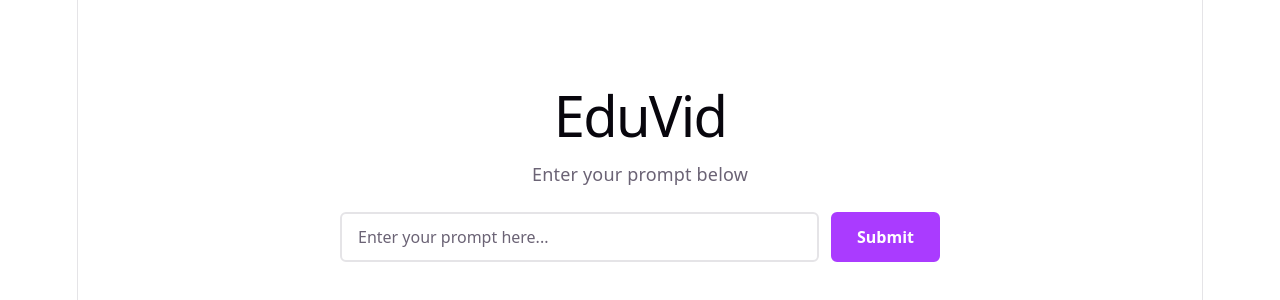
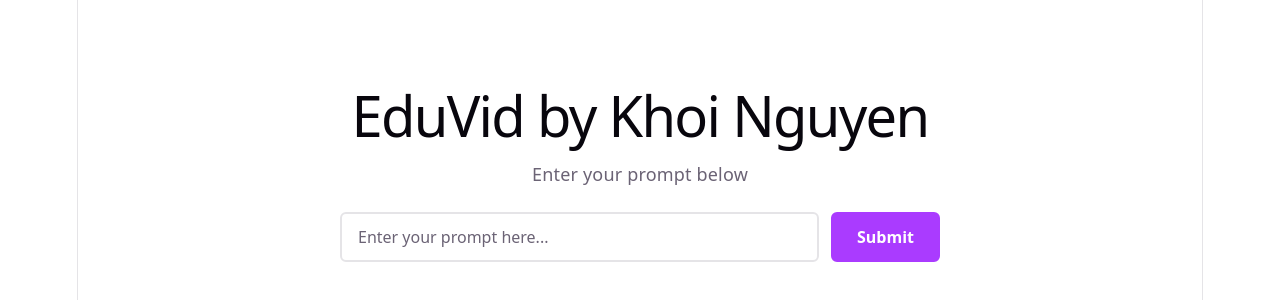
Before and after one commit to davidmorrison-08-30/EduVid-Frontend, a React (Vite) app: page / in a window 1280 px wide. Shown: the part 234-534 px from the top of the page. Built offline with nearby package versions, Linux system fonts and the light colour scheme; no server answers; what aws-amplify would draw is missing.

Commit message:
feat: change header

```diff
--- a/src/App.tsx
+++ b/src/App.tsx
@@ -133,7 +133,7 @@ function App() {
     <>
       <section id="center">
         <div>
-          <h1>EduVid</h1>
+          <h1>EduVid by Khoi Nguyen</h1>
           <p>Enter your prompt below</p>
         </div>
         <div className="prompt-container">
```
